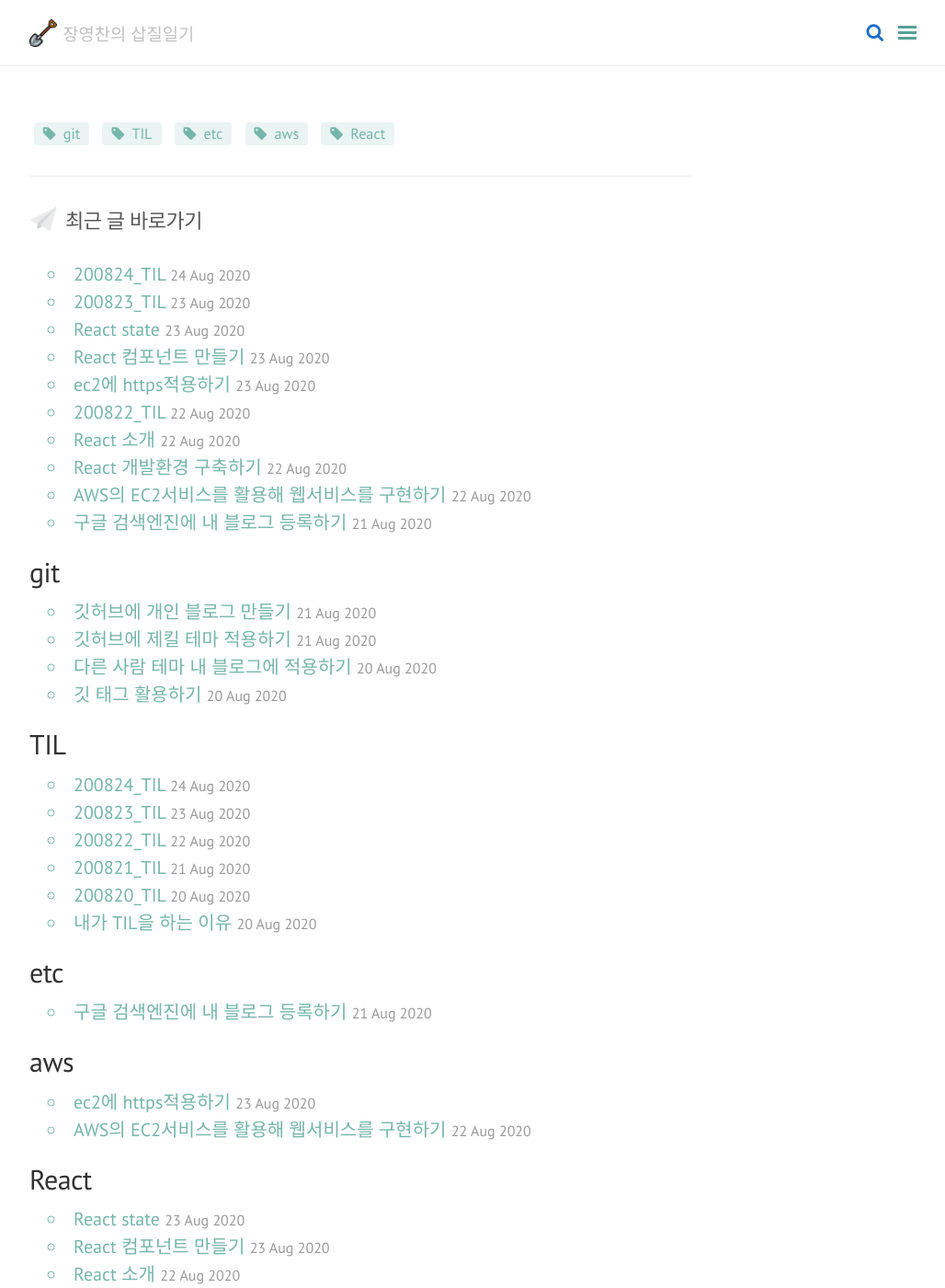
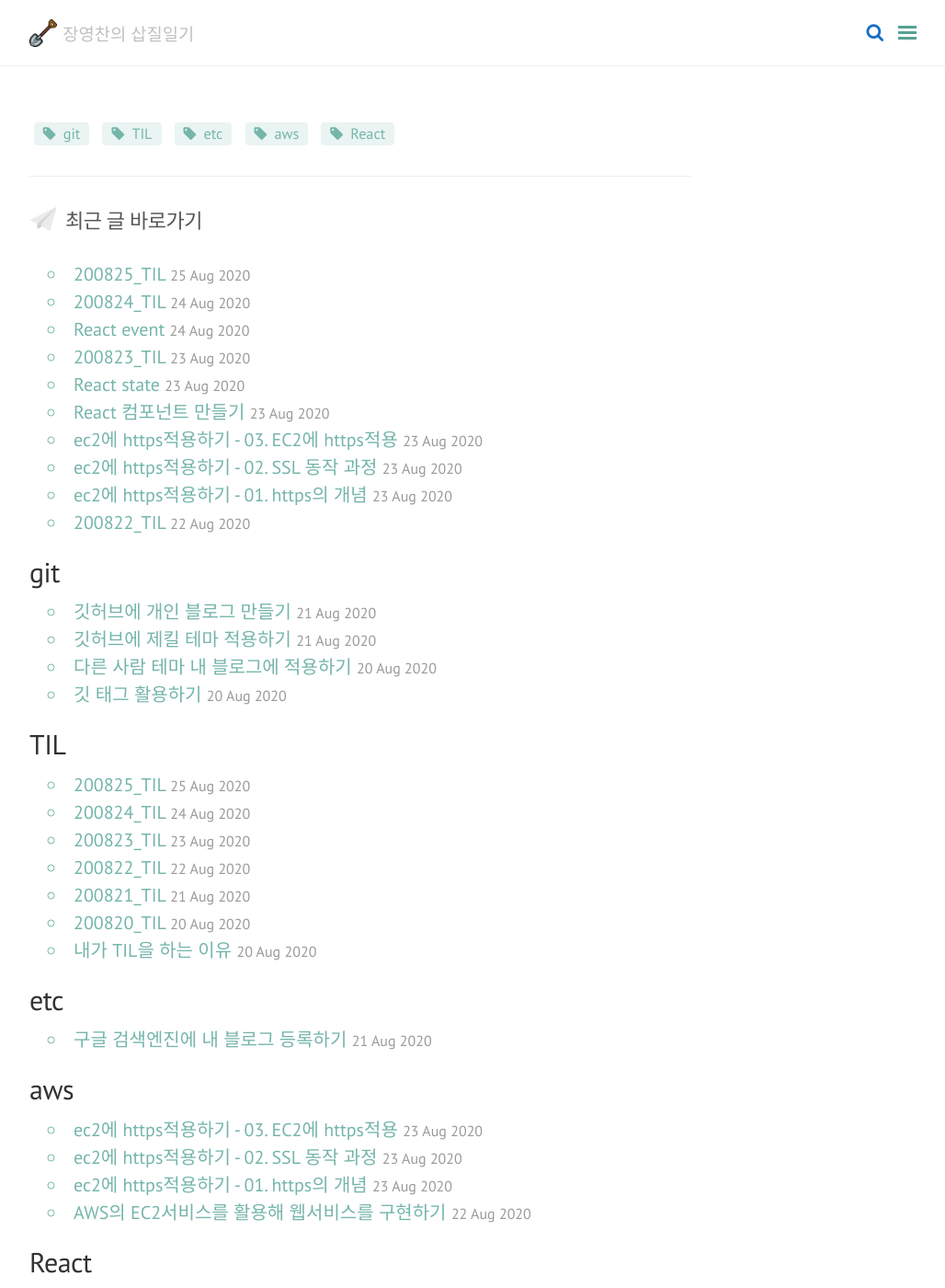
Before and after one commit to YoungchanChang/YoungchanChang.github.io, a Jekyll site: the page built from index.html, in a window 1280 px wide and 1400 px high. Shown: the whole window at 92% size, without its empty margins (248-1276 px from the left). Built offline with Jekyll 4.4.1, drawn with Linux system fonts in a browser that asks for light colours; nearby versions of some CDN libraries; comment, search, counter and statistics services are not loaded; some of the changed lines change nothing that is shown; some of the changed text lies outside the part shown.

Commit message:
20-08-25-TIL

````diff
--- /dev/null
+++ b/_posts/AWS/2020-08-23-aws-https-01.md
@@ -0,0 +1,131 @@
+---
+layout: post
+title:  ec2에 https적용하기 - 01. https의 개념
+category: aws
+tags: [aws, ec2, https]
+comments: true
+---
+
+# https의 개념
+
+### https의 필요성
+
+- http는 암호화 되지 않은 방법으로 데이터를 전송하기 때문에 서버와 클라이언트가 주고받는 메시지를 쉽게 볼 수 있다.
+
+- 네트워크에서 데이터를 전달하는 데이터 전송 단위를 패킷이라고 한다. [와이어샤크](https://wireshark.kr.uptodown.com/windows)라는 패킷 분석 툴을 통해 내 홈페이지에 주소를 입력해 보면 데이터가 그대로 보이는 것을 알 수 있다.
+
+<center>
+<figure>
+<img src="https://imgur.com/bJNbf1R.png" alt="views">
+<figcaption>내가 전달하려고 하는 데이터를 규칙에 맞춰 겹겹이 쌓아서 보낸다.</figcaption>
+</figure>
+</center>
+
+- 메시지 전송과정에서 암호화한 것이 https이다.
+
+### https과 ssl
+
+- 통신은 데이터를 여러 계층으로 감싸는 것에서 시작한다.
+
+- 택배를 예로 들면, 1. 택배 내용물 2. 택배 상자 3. 우리집 주소와 보내는 주소 4. 보내는 회사 등으로 내용물을 감싸서 상대방에게 보내게 된다. 마찬가지로 데이터도 여러 계층으로 데이터를 감싸서 상대방에게 보내게 된다.
+
+<center>
+<figure>
+<img src="https://i.imgur.com/NpCxkDB.png" alt="views">
+<figcaption>내가 전달하려고 하는 데이터를 규칙에 맞춰 겹겹이 쌓아서 보낸다.</figcaption>
+</figure>
+</center>
+
+- https는 위 사진의 1층(Application)과 2층(Transport) 사이에 ssl이라는 계층을 추가한 통신 방법이다.
+
+<center>
+<figure>
+<img src="https://i.imgur.com/itfveiq.png" alt="views">
+<figcaption>https는 데이터를 SSL계층을 통해 감쌌다</figcaption>
+</figure>
+</center>
+
+
+### SSL이란?
+
+> 내가 상점에서 물건을 구매하려고 할 때, 이 물건에 대해서 정부가 보증을 한다면 믿고 살 수 있을 것이다.
+> 마찬가지로 내가 특정 사이트에 접속할 때, 제 3자가 보증해준다면 안전하게 접속할 수 있을 것이다.
+
+- SSL 인증서는 클라이언트와 서버간의 통신을 제 3자가 보증해주는 전자화된 문서이다.
+
+- SSL 인증서를 통해 통신하는 방법은 다음과 같다.
+	1. 서버 운영자는 인증서를 받아놓는다.
+	2. 클라이언트가 서버에 접속하면 서버는 클라이언트에게 이 인증서 정보를 전달한다.
+	3. 클라이언트는 서버에게서 받은 인증서 정보가 신뢰할 수 있는지 검증한다.
+
+# 대칭키와 공개키
+
+- SSL 통신 방식을 이해하기 위해서는 대칭키, 공개키, 디지털 서명 방식을 이해하는 것이 필수이다.
+
+### 대칭키
+
+- 대칭키는 동일한 키로 암호화와 복호화를 할 수 있는 암호화 기법이다.
+
+- 암호화를 할 때 1234를 입력하면 복호화를 할 때 1234를 넣는 기법이다.
+
+### 공개키 암호화 방식 쉽게 비유해보기
+
+> 해당 비유는 공개키가 이해가 되지 않아서 필자가 개인적으로 생각한 비유이다. 참조만 하기를 바란다.
+
+- 아래는 갑돌이와 을순이가 안전하게 돈거래를 하는 방식이다.
+
+1. 갑돌이는 금고와 열쇠를 갖고 있다. (* 단, 이 금고는 한 번 닫으면 갑돌이의 열쇠로 밖에 열 수 없다.)
+2. 갑돌이는 을순이에게 금고를 전달한다.
+3. 을순이는 금고에 돈을 넣는다.
+4. 을순이는 갑돌이에게 금고를 전달한다.
+5. 갑돌이는 받은 금고를 자신의 키로 연다.
+6. 만약 도둑이 을순이의 금고를 훔쳤다고 해도 갑돌이의 열쇠가 없어서 금고문을 열지 못한다.
+
+### 공개키 방식 다시 바라보기
+
+- 여기서 금고는 공개키이고 비밀키는 열쇠이다.
+
+1. 갑돌이는 공개키와 비밀키를 두 개 갖고있다.(비밀키를 모르면 공개키로 암호화된 정보를 해독할 수 없다)
+2. 갑돌이는 을순이에게 공개키를 전달한다.
+3. 을순이는 공개키로 메시지를 암호화한다.
+4. 을순이는 암호화된 메시지를 갑돌이에게 보낸다.
+5. 갑돌이는 을순이에게 받은 암호화된 메시지를 자신의 사설키로 해독한다.
+6. 만약 제 3자가 을순이의 암호화된 메시지를 훔쳤다고 해도 사설키가 없으므로 암호를 해독하지 못한다.
+
+- 금고(공개키)와 열쇠(사설키) 비유는 "열쇠(사설키)가 없으면 다른 사람이 훔쳐가도 메시지를 해독할 수 없다."는 점에서 공개키와 사설키 비유와 같다.
+
+- 그러나, 열쇠는 어떤 메시지도 담을 수 없지만 사설키는 메시지를 암호화 할 수 있다는 점에서 다르다. 사설키로 암호화한 메시지는 비공개키로 해독할 수 있고, 공개키로 암호화 한 메시지는 비공개키로 해독할 수 있다.
+
+### 디지털 서명 방식
+
+1.철수는 메시지를 해쉬함수를 통해 해쉬값 생성
+2.철수의 사설키로 해쉬값 암호화
+3.암호화된 해쉬값을 대칭키로 암호화 - 전자서명 생성
+4.철수는 그냥 메시지와 전자서명을 대칭키로 암호화하여 암호문 생성
+5.영희의 공개키를 통해 철수의 대칭키를 암호화 - 전자봉투 생성
+	- 철수의 대칭키는 영희의 사설키로밖에 풀 수 없기 때문에 매우 안전
+6.철수는 해당 메시지를 영희에게 보낸다.
+
+<center>
+<figure>
+<img src="https://imgur.com/0tSnwo8.png" alt="views">
+<figcaption></figcaption>
+</figure>
+</center>
+
+
+7.영희는 철수에게서 암호문과 암호문과 전자봉투를 받는다.
+8.전자봉투를 영희의 사설키로 해독하면 철수의 비밀키를 획득
+9.비밀키를 이용해 해독하면 철수의 전자서명값과 메시지가 나온다.
+10.철수의 전자서명을 철수의 공개키로 해독하면 해쉬값이 생성
+11.철수의 메시지를 해쉬함수를 통해 해쉬값 생성시킨 후 비교
+
+<center>
+<figure>
+<img src="https://imgur.com/ZlWBP16.png" alt="views">
+<figcaption>그림 출처: 한빛아카데미, 정보보안개론 Chapter 09. 전자상거래</figcaption>
+</figure>
+</center>
+
+# 참조
+[CCENT/CCNA ICND1](http://www.yes24.com/Product/Goods/42422339?OzSrank=3)
--- /dev/null
+++ b/_posts/AWS/2020-08-23-aws-https-02.md
@@ -0,0 +1,74 @@
+---
+layout: post
+title:  ec2에 https적용하기 - 02. SSL 동작 과정
+category: aws
+tags: [aws, ec2, https]
+comments: true
+---
+
+# SSL
+
+### SSL의 동작 순서
+
+<center>
+<figure>
+<img src="https://imgur.com/wJH3diP.png" alt="views">
+<figcaption>참조</figcaption>
+</figure>
+</center>
+
+1. 서버는 CA(인증기관)으로부터 인증서를 구입한다.
+
+2. 인증기관은 사설키로 암호화해서 서버용 인증서를 보낸다.
+
+3. 클라이언트가 서버에 접속을 요청하면 서버는 인증서를 제공한다.
+
+4. 클라이언트의 브라우저는 인증서를 발급한 인증기관이 자신의 CA리스트에 있는지 확인한다.
+
+5. 인증기관이 맞다면 CA의 공개키로 인증서를 복호화한다.
+	- CA공개키로 복호화 한다는 것은 인증기관에서 사설키로 암호화된 것임을 의미한다.
+
+
+### SSL 통신 과정 실제로 살펴보기
+
+- 실제 네이버에 보내는 패킷을 보면서 SSL의 통신 과정을 살펴보기
+
+<center>
+<figure>
+<img src="https://imgur.com/3B89MUu.png" alt="views">
+<figcaption>실제 와이어샤크를 통해 본 패킷 통신 방식</figcaption>
+</figure>
+</center>
+
+1. 클라이언트가 서버에 접속한다. 이 단계를 Client Hello라고 한다. 여기서 클라이언트 측에서 생성한 랜덤 데이터, 암호화 방식들, 세션 아이디 등을 제공한다.
+
+<center>
+<figure>
+<img src="https://imgur.com/cDbTfQP.png" alt="views">
+<figcaption>클라이언트가 서버에게 보내는 Hello메시지, 1. 암호화방식(TLS 1.2) 2. 랜덤데이터 3. 세션값을 전달</figcaption>
+</figure>
+</center>
+
+2. 서버는 클라이언트의 응답으로 Server Hello를 보낸다. 여기에 1.서버측에서 생성한 랜덤 데이터, 2. 서버가 선택한 클라이언트 암호화 방식 3. 인증서를 보낸다.
+
+<center>
+<figure>
+<img src="https://imgur.com/C39Jn9L.png" alt="views">
+<figcaption>서버측에서 생성한 랜덤 데이터, 서버가 선택한 클라이언트 암호화 방식 3. 인증서</figcaption>
+</figure>
+</center>
+
+3. 클라이언트는 내장된 CA리스트 확인. CA의 공개키를 이용해 인증서를 해독한다.
+	- 서버의 랜덤 데이터와 클라이언트의 랜덤 데이터를 조합해서 pre master secret 생성(대칭키 이기 때문에 노출되선 안됨)
+	- 서버의 공개키로 pre master secret 값 암호화해서 서버에 전송
+	- 서버의 인증서 안에 공개키가 이미 존재
+
+4. 서버는 클라이언트가 전송한 pre master secret 값을 자신의 사설키로 해독. 서버와 클라이언트 모두 pre master secret값 공유
+	- 서버와 클라이언트는 어떤 과정을 거쳐 pre master secret 값을 master secert 값으로 변경
+	- master secret은 session key를 생성
+	- 서버와 클라이언트는 session key 값을 이용해 데이터를 대칭키 방식으로 암호화
+
+# 참조
+
+[윈도우에서 푸티를 통해 접속하기](https://opentutorials.org/course/228/4894)
+[vscode에서 EC2파일 수정하기](https://snowdeer.github.io/tips/2018/02/20/editing-files-on-aws-using-vscode/)
--- /dev/null
+++ b/_posts/AWS/2020-08-23-aws-https-03.md
@@ -0,0 +1,79 @@
+---
+layout: post
+title:  ec2에 https적용하기 - 03. EC2에 https적용
+category: aws
+tags: [aws, ec2, https]
+comments: true
+---
+
+# 도메인 가입
+[무료 도메인](https://my.freenom.com/clientarea.php)
+- 확장자까지 적는 편이 좋음
+
+[일회용 이메일](https://www.moakt.com/ko)
+
+
+# letsencrypt설치
+1. 인증서 발급용 SW 설치
+
+```
+$ apt-get install letsencrypt
+```
+
+2. 인증서 발급
+
+```
+$ letsencrypt certonly --webroot --webroot-path=사이트설치경로 -d 해당도메인주소입력
+(예시 :  letsencrypt certonly --webroot --webroot-path=/var/www/omeka -d archivelab.co.kr)
+```
+
+3. 인증서 문제 발생시 또는 인증서 만료기간 도래시 메일 알림 주소
+   알림 받을 메일 주소 입력
+
+
+4. 인증서 설치 디렉토리 및 키 설치 여부 확인
+   - 설치 경로 : /etc/letsencrypt/
+   - 키 경로 : /etc/letsencrypt/live/해당도메인주소/
+
+
+# letsencrypt 환경설정
+1. Apache 웹서버의 SSL 관련 가상호스트 환경설정 수정
+SSL 환경설정 파일 열기
+
+```
+$ vi /etc/apache2/sites-available/default-ssl.conf
+```
+
+2. 다음 코드 삽입
+
+SSLEngine on
+
+SSLCertificateFile “/etc/letsencrypt/live/[도메인주소]/cert.pem”
+SSLCertificateKeyFile “/etc/letsencrypt/live/[도메인주소]/privkey.pem”
+SSLCertificateChainFile “/etc/letsencrypt/live/[도메인주소]r/chain.pem”
+
+3. Apache 웹서버의 SSL 가상호스트 사이트 설정 활성화
+$ a2ensite default-ssl.conf
+
+
+4. Apache 웹서버의 SSL 모듈 활성화
+$ a2enmod ssl
+
+
+5. Apache 웹서버 서비스 재시작
+$ /etc/init.d/apache2 restart
+
+
+6. 웹브라우져에서 SSL 프로토콜로 접근 테스트
+   접근 주소 : https://해당도메인주소
+
+# http접근 https로 변경
+
+
+vi /etc/apache2/sites-availabe/000-default.conf
+
+<Location />
+RedirectMatch /(.*)$ https://도메인주소/$1
+</Location>
+
+# 참고
--- a/_posts/AWS/2020-08-23-aws-https.md
+++ /dev/null
@@ -1,105 +0,0 @@
----
-layout: post
-title:  ec2에 https적용하기
-category: aws
-tags: [aws, ec2, https]
-comments: true
----
-
-# https의 개념
-
-### https의 필요성
-
-- http는 암호화 되지 않은 방법으로 데이터를 전송하기 때문에 서버와 클라이언트가 주고받는 메시지를 쉽게 볼 수 있다.
-
-- 네트워크에서 데이터를 전달하는 데이터 전송 단위를 패킷이라고 한다. [와이어샤크](https://wireshark.kr.uptodown.com/windows)라는 패킷 분석 툴을 통해 내 홈페이지에 주소를 입력해 보면 데이터가 그대로 보이는 것을 알 수 있다.
-
-- 메시지 전송과정에서 암호화한 것이 https이다.
-
-### https과 ssl
-
-- 통신은 여러개의 계층으로 이루어진다. 택배를 보낼 때, 택배보내는 회사 주소, 우리 집주소를 적듯이 통신은 여러 계층으로 이루어진다.
-
-- https는 ssl이라는 통신방법 위에 동작하는 서비스 중에 하나이다.
-
-- 사진
-
-> 내가 상점에서 물건을 구매하려고 할 때, 이 물건에 대해서 정부가 보증을 한다면 믿고 살 수 있을 것이다.
-> 마찬가지로 내가 특정 사이트에 접속할 때, 제 3자가 보증해준다면 안전하게 접속할 수 있을 것이다.
-
-- SSL 인증서는 클라이언트와 서버간의 통신을 제 3자가 보증해주는 전자화된 문서이다.
-
-
-# 공개키
-
-- SSL 통신 방식을 이해하기 위해서는 공개키, 디지털 서명 방식을 이해하는 것이 필수이다.
-
-### 공개키 암호화 방식 쉽게 비유해보기
-
-> 해당 비유는 공개키가 이해가 되지 않아서 필자가 개인적으로 생각한 비유이다. 참조만 하기를 바란다.
-
-- 아래는 갑돌이와 을순이가 안전하게 돈거래를 하는 방식이다.
-
-1. 갑돌이는 금고와 열쇠를 갖고 있다. (* 단, 이 금고는 한 번 닫으면 갑돌이의 열쇠로 밖에 열 수 없다.)
-2. 갑돌이는 을순이에게 금고를 전달한다.
-3. 을순이는 금고에 돈을 넣는다.
-4. 을순이는 갑돌이에게 금고를 전달한다.
-5. 갑돌이는 받은 금고를 자신의 키로 연다.
-6. 만약 도둑이 을순이의 금고를 훔쳤다고 해도 갑돌이의 열쇠가 없어서 금고문을 열지 못한다.
-
-### 공개키 방식 다시 바라보기
-
-- 여기서 금고는 공개키이고 비밀키는 열쇠이다.
-
-1. 갑돌이는 공개키와 비밀키를 두 개 갖고있다.(비밀키를 모르면 공개키로 암호화된 정보를 해독할 수 없다)
-2. 갑돌이는 을순이에게 공개키를 전달한다.
-3. 을순이는 공개키로 메시지를 암호화한다.
-4. 을순이는 암호화된 메시지를 갑돌이에게 보낸다.
-5. 갑돌이는 을순이에게 받은 암호화된 메시지를 자신의 사설키로 해독한다.
-6. 만약 제 3자가 을순이의 암호화된 메시지를 훔쳤다고 해도 사설키가 없으므로 암호를 해독하지 못한다.
-
-- 금고(공개키)와 열쇠(사설키) 비유는 "열쇠(사설키)가 없으면 다른 사람이 훔쳐가도 메시지를 해독할 수 없다."는 점에서 공개키와 사설키 비유와 같다.
-
-- 그러나, 열쇠는 어떤 메시지도 담을 수 없지만 사설키는 메시지를 암호화 할 수 있다는 점에서 다르다. 사설키로 암호화한 메시지는 비공개키로 해독할 수 있고, 공개키로 암호화 한 메시지는 비공개키로 해독할 수 있다.
-
-### 디지털 서명 방식
-
-1. 내 비공개키로 정보를 암호화 한 후에 정보를 상대방에게 전송한다.
-2. 데이터를 받은 사람은 공개키로 암호화된 정보를 해독한다.
-3. 받은 사람은 보낸 사람의 메시지를 확인할 수 있다.
-4. 암호화된 정보를 훔친 사람은 공개키로 해독할 수 있다. 그러나 메시지를 다시 암호화 할 수 없다.
-5. 따라서, 비공개키로 암호화된 정보는 누가 메시지를 보냈는지 확인하는 용도로 쓰인다.
-
-
-# SSL
-
-### SSL의 동작 순서
-
-- SSL 인증서를 통해 통신하는 방법은 다음과 같다.
-	1. 서버 운영자는 인증서를 받아놓는다.
-	2. 클라이언트가 서버에 접속하면 서버는 클라이언트에게 이 인증서 정보를 전달한다.
-	3. 클라이언트는 서버에게서 받은 인증서 정보가 신뢰할 수 있는지 검증한다.
-
-1. 서버는 CA(인증기관)으로부터 인증서를 구입한다.
-
-2. 인증기관은 사설키로 암호화해서 서버용 인증서를 보낸다.
-
-3. 클라이언트가 서버에 접속을 요청하면 서버는 인증서를 제공한다.
-
-4. 클라이언트의 브라우저는 인증서를 발급한 인증기관이 자신의 CA리스트에 있는지 확인한다.
-
-5. 인증기관이 맞다면 CA의 공개키로 인증서를 복호화한다.
-	- CA공개키로 복호화 한다는 것은 인증기관에서 사설키로 암호화된 것임을 의미한다.
-
-
-### SSL 통신 과정 실제로 살펴보기
-
-- three hand-shake
-
-# https EC2에 적용하기
-
-
-# 참조
-
-[윈도우에서 푸티를 통해 접속하기](https://opentutorials.org/course/228/4894)
-[vscode에서 EC2파일 수정하기](https://snowdeer.github.io/tips/2018/02/20/editing-files-on-aws-using-vscode/)
--- /dev/null
+++ b/_posts/React/2020-08-24-React-event.md
@@ -0,0 +1,190 @@
+---
+layout: post
+title: React event
+category: React
+tags: [react, event]
+comments: true
+---
+
+> 본 글은 [생활코딩 react](https://www.opentutorials.org/module/4058/24740)를 정리한 글입니다.
+
+# 이벤트의 개념
+
+### 이벤트의 필요성
+
+- event는 react의 props, state를 활용하여 웹 페이지를 역동적으로 만들어주는 기술이다.
+
+- 이것이 가능한 이유는 react에서 props나 state값이 바뀌면 해당 컴포넌트와 하위 컴포넌트의 render()함수가 호출되도록 약속되었기 때문이다.
+    - render()은 HTML을 그리는 것을 정의하는 메소드이다.
+
+- 예시) 아래 코드에서 App 컴포넌트의 state값중 mode의 값이 바뀌면 하위 컴포넌트의 `Subect, TOC, Content`의 render()함수가 호출된다.
+
+```javascript
+class App extends Component {
+
+  constructor(props) {
+    super(props);
+    this.state = {
+      mode: 'read',
+      welcome: { title: 'Welcome', desc: 'Hello, React!!!' },
+      contents: [
+        { id: 1, title: 'HTML', desc: 'HTML is for information' },
+        { id: 2, title: 'CSS', desc: 'CSS is for information' },
+        { id: 1, title: 'Javscript', desc: 'Javscript is for information' },
+        { id: 1, title: 'React', desc: 'React is for information' },
+      ]
+    }
+  }
+
+  render() {
+    return (
+      <div className="App">
+        <Subject
+          title={this.state.subject.title}
+          sub={this.state.subject.sub}>
+        </Subject>
+        <TOC data={this.state.contents}></TOC>
+        <Content title="HTML" desc="HTML is HyperText Markup Language."></Content>
+      </div>
+    )
+  }
+}
+```
+### 태그에 이벤트 설치하기
+
+- 태그를 클릭했을 때 경고창 메시지 발생 이벤트 설치
+
+1.  태그에 클릭 이벤트 속성값을 주면 된다.
+    - JSX규칙상 속성값은 `onClick={ }`형태로 준다.
+
+2. 태그안에 익명함수를 작성하고 그 안에 경고창 메시지 함수를 띄운다.
+    - 함수는 `function(){ alert(hi); }`형태로 작성한다.
+
+3. 태그의 기본 동작을 막기 위해서 event.prevenDefault()코드를 가장 먼저 수행시킨다.
+    - 이벤트 함수는 기본 parameter로 event값이 있다.
+    - 이벤트 함수에 event를 매개변수로 적고 console.log(event)를 적거나 debugger코드를 적으면 확인 가능.
+    - event.preventDafault()를 하면 태그의 기본 동작을 막는다.
+
+
+### 이벤트에서 state 변경하기
+
+1. 이벤트 함수가 끝난 직후에 .bind(this)를 추가한다.
+    - 콜백메소드내에서는 this가 기본적으로 동작하지 않는다.
+    - bind함수의 매개변수로 객체를 전달하면 콜백함수 내에서 this로 해당 객체를 쓸 수 있다.
+    - 여기서 this는 컴포넌트 자신을 의미한다.
+    - bind함수의 원리는 [여기](https://www.youtube.com/watch?v=o7Id7GMcuFo&feature=emb_title)에 나와있다.
+
+2. `this.setState(mode:'welcome');`을 추가한다.
+    - 이 코드가 state값을 변경하는 react의 규칙이다.
+
+# 컴포넌트와 이벤트
+
+### 컴포넌트 이벤트 만들기
+
+- 헤더를 클릭했을 때 웰컴 메시지로 바꾸게 하기
+
+1.컴포넌트 사용자는 컴포넌트에 state값 변경하는 함수 등록(콜백메서드 등록)
+    - 사용하는 컴포넌트는 bind(this)로 사용되는 컴포넌트에게 전달되어야 한다.
+
+```javascript
+<Subject
+    title={this.state.subject.title}
+    sub={this.state.subject.sub}
+    onChangePage={function () {
+    this.setState({ mode: 'welcome' });
+    }.bind(this)}>
+</Subject>
+```
+
+2.컴포넌트 내부에서 this.props.함수();로 등록된 함수 처리.
+
+```javascript
+class Header extends Component {
+    render() {
+        console.log("Header Rendering")
+        return (
+            <header>
+                <h1><a href="/"
+                    onClick={function (e) {
+                        e.preventDefault();
+                        this.props.onChangePage();
+                    }.bind(this)}
+                >{this.props.title}
+                </a> </h1>
+                {this.props.sub}
+            </header>
+        )
+    }
+}
+```
+
+3.등록된 함수가 수행되면 상위 컴포넌트의 state값이 변함
+
+4.state값에 따라서 메시지 값 변경
+
+```javascript
+    var _title, _desc = null;
+    if (this.state.mode === 'welcome') {
+      _title = this.state.welcome.title;
+      _desc = this.state.welcome.desc;
+    } else if (this.state.mode === 'read') {
+      _title = this.state.contents[0].title;
+      _desc = this.state.contents[0].title;
+    }
+
+    <Content title={_title} desc={_desc}></Content>
+
+```
+
+
+### 이벤트로 컴포넌트 상호작용 해보기
+
+- 글 목록을 클릭했을 때 글 내용이 바뀌게 하기
+
+1.id값을 컴포넌트에게 받았을 때 state의 특정 값을 id값으로 변경하는 콜백 메소드 등록
+
+```javascript
+<TOC data={this.state.contents}
+    onChangePage={function (id) {
+    this.setState({
+        mode: 'read',
+        //기본 컨텐츠 값을 변경한다.
+        selected_content_id: Number(id)
+    });
+    }.bind(this)}>
+</TOC>
+```
+
+2.컴포넌트 내부의 링크를 클릭했을 시 특정 id값을 콜백메소드에게 전달
+   - 이벤트 객체의 target속성은 해당 이벤트가 발생한 태그를 가리킨다.
+
+```javascript
+<a href={"contet/" + data[i].id}
+    data-id={data[i].id}
+    onClick={function (e) {
+        e.preventDefault();
+        this.props.onChangePage(e.target.dataset.id);
+    }.bind(this)}>
+    {data[i].title}
+</a>
+```
+
+3.클릭을 했을 때 state값이 변경
+
+4.state값에 따라서 메시지 값 변경
+
+```javascript
+    var i = 0;
+    while (i < this.state.contents.length) {
+    var data = this.state.contents[i];
+        if (data.id === this.state.selected_content_id) {
+            _title = data.title;
+            _desc = data.desc;
+            break;
+        }
+    i = i + 1;
+    }
+```
+
+# 참조
+- [리액트 이벤트 공식문서](https://ko.reactjs.org/docs/handling-events.html)
--- a/_posts/TIL/2020-08-24-TIL.md
+++ b/_posts/TIL/2020-08-24-TIL.md
@@ -14,6 +14,9 @@ comments: true
 
 
 # 오늘 한 일(힘들었던 점과 뿌듯한 점)
-
+  - 리액트 강의를 듣고 내가 중요하다고 싶은 내용에 따라 체계적으로 정리했다. 다시 볼 때 글을 읽기가 수월했다.
+  - HTTPS개념에 대해서 마무리지었다.
 
 # 내일 할 일
+  - 리액트 강의(Create 기능) 듣기
+  - AWS SES서비스, SNS서비스 적용하기
--- /dev/null
+++ b/_posts/TIL/2020-08-25-TIL.md
@@ -0,0 +1,20 @@
+---
+layout: post
+title: 200825_TIL
+category: TIL
+tags: [TIL]
+comments: true
+---
+
+<br>
+
+# 오늘 할 일
+  - 리액트 강의(Create 기능) 듣기
+  - AWS SES서비스, SNS서비스 적용하기
+
+
+
+# 오늘 한 일(힘들었던 점과 뿌듯한 점)
+
+
+# 내일 할 일
````
